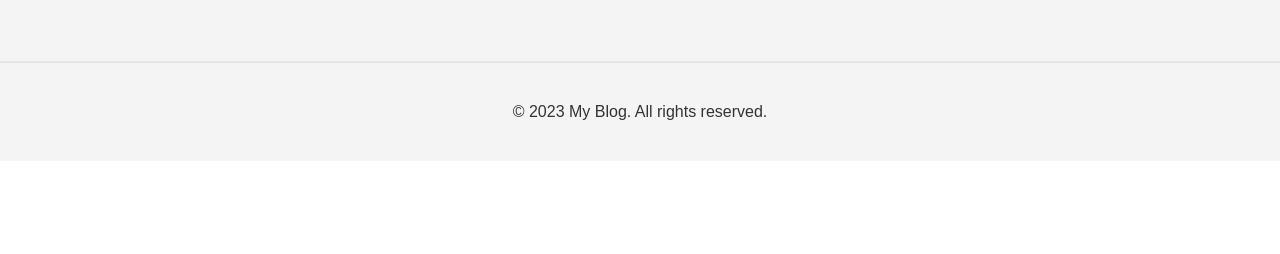
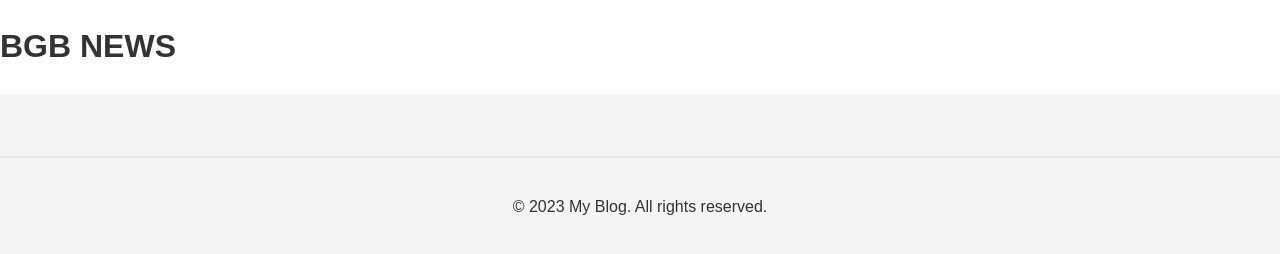
Before and after one commit to Bulldogmaster99/BGB-News, a plain HTML site: page index.html in a window 1280 px wide. Drawn offline with Linux system fonts and the light colour scheme.

Commit message:
Update index.html

```diff
--- a/index.html
+++ b/index.html
@@ -35,6 +35,7 @@
             border-top: 1px solid #e4e4e4;
         }
     </style>
+<h1>BGB NEWS</h1>
 </head>
 <body>
     <header>
```
